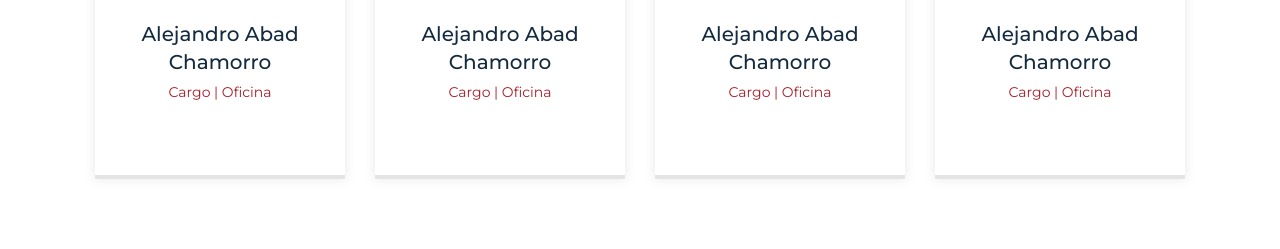
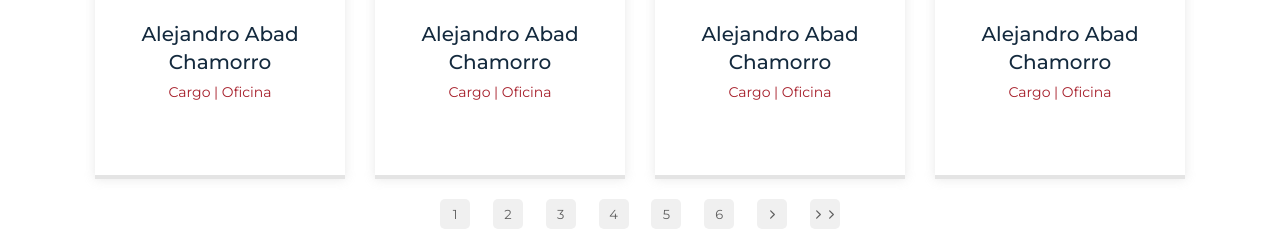
Before and after one commit to mau02ro/lawyer-search, a plain HTML site: page index.html in a window 1280 px wide. Shown: the part 887-1136 px from the top of the page. Before the commit the page ends 1066 px from the top, so only its background shows below. Drawn offline with nearby package versions, Linux system fonts and the light colour scheme.

Commit message:
paginador

```diff
--- a/index.html
+++ b/index.html
@@ -296,6 +296,22 @@
       </div>
     </section>
 
+    <div class="search_pagination">
+      <span class="search_pagination-item">1</span>
+      <span class="search_pagination-item">2</span>
+      <span class="search_pagination-item">3</span>
+      <span class="search_pagination-item">4</span>
+      <span class="search_pagination-item">5</span>
+      <span class="search_pagination-item">6</span>
+      <span class="search_pagination-item"
+        ><ion-icon name="chevron-forward-outline"></ion-icon
+      ></span>
+      <span class="search_pagination-item"
+        ><ion-icon name="chevron-forward-outline"></ion-icon
+        ><ion-icon name="chevron-forward-outline"></ion-icon
+      ></span>
+    </div>
+
     <script
       type="module"
       src="https://unpkg.com/ionicons@5.4.0/dist/ionicons/ionicons.esm.js"
--- a/styles.css
+++ b/styles.css
@@ -535,3 +535,30 @@ html {
     grid-template-columns: repeat(1, 250px);
   }
 }
+
+/* ============================ */
+/* search_pagination */
+/* ============================ */
+.search_pagination {
+  width: 80%;
+  max-width: 400px;
+  margin: 20px auto;
+  display: flex;
+  justify-content: space-between;
+}
+.search_pagination span {
+  display: flex;
+  justify-content: center;
+  align-items: center;
+  background: rgb(240, 240, 240);
+  width: 30px;
+  height: 30px;
+  font-size: 1.3rem;
+  border-radius: 5px;
+  cursor: pointer;
+  color: #5f5f5f;
+}
+.search_pagination span:hover {
+  background: var(--mud-red);
+  color: #fff;
+}
```
